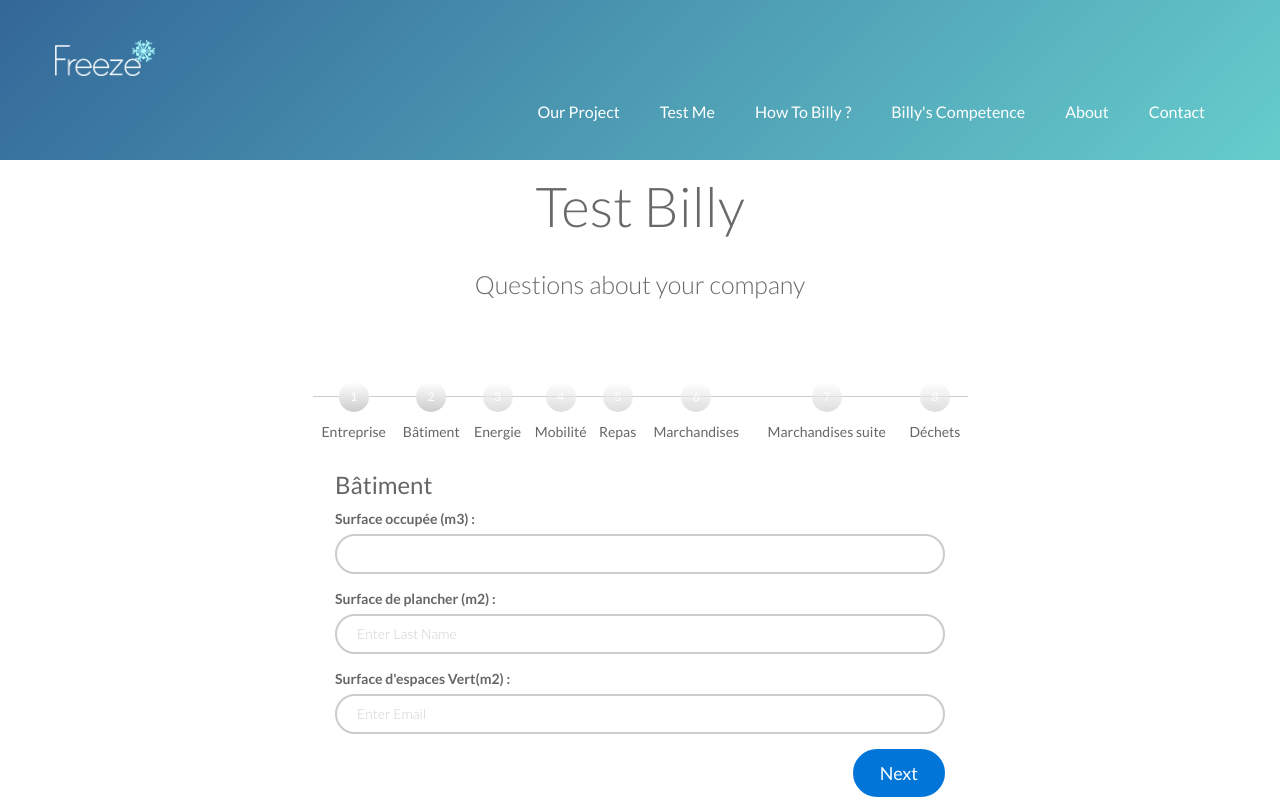
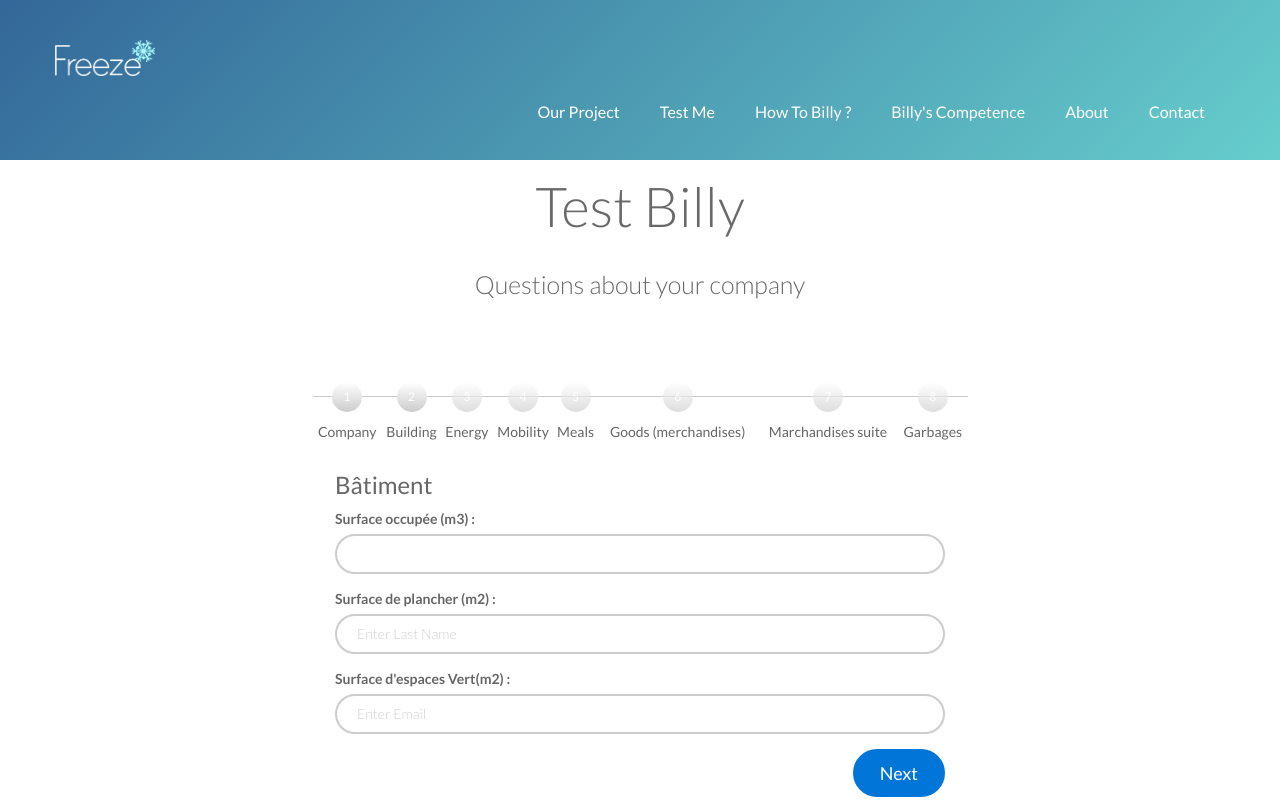
Before and after one commit to sylvainBrunet/workshop, an Angular app: page /simulateur in a window 1280 px wide. Shown: the top 800 px of the page. Built offline with nearby package versions, Linux system fonts and the light colour scheme.

Commit message:
traduction anglais

```diff
--- a/src/app/homepage/homepage.component.html
+++ b/src/app/homepage/homepage.component.html
@@ -210,22 +210,22 @@
         <div class="col-md-4 col-sm-4 col-xs-4">
           <div class="about-item scrollpoint sp-effect2">
             <img src="../../assets/img/Steps/etape1.png" class="img-responsive">
-            <h3>Etape 1</h3>
-            <p>Saisissez vos données de consommation énergétiques (énergie, eau,marchandises…)</p>
+            <h3>Step 1</h3>
+            <p>Graping the consumption data of company (like water, energy, goods ...)</p>
           </div>
         </div>
         <div class="col-md-4 col-sm-4 col-xs-4" >
           <div class="about-item scrollpoint sp-effect3">
             <img src="../../assets/img/Steps/etape2.png" class="img-responsive">
-            <h3>Etape 2</h3>
-            <p>Billy croise vos données avec celles d’une entreprise éco-labellisée qui correspond à des caractéristiques similaires à la votre.</p>
+            <h3>Step 2</h3>
+            <p>Billy interbreeds your data with those of an eco-labeled company that corresponds to characteristics similar to yours</p>
           </div>
         </div>
         <div class="col-md-4 col-sm-4 col-xs-4" >
           <div class="about-item scrollpoint sp-effect5">
             <img src="../../assets/img/Steps/etape3.png" class="img-responsive">
-            <h3>Etape 3</h3>
-            <p>Billy vous fourni un bilan graphique de votre empreinte écologique et vous donne des préconisations pour devenir éco-responsable. Il vous indique même la somme que vous économiserez !
+            <h3>Step 3</h3>
+            <p>Billy provides you with a graphic account of your ecological footprint and gives you recommendations to become eco-responsible. It even tells you the amount you'll save!
             </p>
           </div>
         </div>
@@ -238,7 +238,7 @@
       <div class="section-heading inverse scrollpoint sp-effect3">
         <h1>Get Billy</h1>
         <div class="divider"></div>
-        <a routerLink="/simulateur" class="btn btn-orange inverse btn-lg ">Tester gratuitement !</a>
+        <a routerLink="/simulateur" class="btn btn-orange inverse btn-lg ">Test Free</a>
       </div>
 
       <div class="row">
@@ -267,7 +267,7 @@
       <div class="section-heading scrollpoint sp-effect3">
         <h1>Advantages</h1>
         <div class="divider"></div>
-        <p>Learn more about Billy's advantages</p>
+
       </div>
       <div class="row">
         <div class="col-md-4 col-sm-4 scrollpoint sp-effect1">
@@ -277,7 +277,7 @@
             </a>
             <div class="media-body">
               <h3 class="media-heading">Respect de l'environnement</h3>
-              Lorem ipsum dolor sit amet.
+
             </div>
           </div>
           <div class="media text-right feature">
@@ -286,7 +286,7 @@
             </a>
             <div class="media-body">
               <h3 class="media-heading">Une plus value face aux concurrents</h3>
-              Lorem ipsum dolor sit amet.
+
             </div>
           </div>
           <div class="media text-right feature">
@@ -295,7 +295,7 @@
             </a>
             <div class="media-body">
               <h3 class="media-heading">Image de marque renforcée</h3>
-              Lorem ipsum dolor sit amet.
+
             </div>
           </div>
           <div class="media text-right feature">
@@ -304,7 +304,7 @@
             </a>
             <div class="media-body">
               <h3 class="media-heading">Obtention de labels, normes ISO</h3>
-              Lorem ipsum dolor sit amet.
+
             </div>
           </div>
           <div class="media text-right feature">
@@ -313,7 +313,7 @@
             </a>
             <div class="media-body">
               <h3 class="media-heading">Réduction de vos coûts énergétiques</h3>
-              Lorem ipsum dolor sit amet.
+
             </div>
           </div>
         </div>
@@ -327,7 +327,7 @@
             </a>
             <div class="media-body">
               <h3 class="media-heading">Amélioration de votre performance</h3>
-              Lorem ipsum dolor sit amet.
+
             </div>
           </div>
           <div class="media feature">
@@ -336,7 +336,7 @@
             </a>
             <div class="media-body">
               <h3 class="media-heading">Respect de la législation</h3>
-              Lorem ipsum dolor sit amet.
+
             </div>
           </div>
           <div class="media feature">
@@ -345,7 +345,7 @@
             </a>
             <div class="media-body">
               <h3 class="media-heading">Bien-être du personne</h3>
-              Lorem ipsum dolor sit amet.
+
             </div>
           </div>
           <div class="media feature">
@@ -354,7 +354,7 @@
             </a>
             <div class="media-body">
               <h3 class="media-heading">Plus de sources d'innovation pour l’entreprise</h3>
-              Lorem ipsum dolor sit amet.
+
             </div>
           </div>
           <div class="media active feature">
@@ -363,7 +363,7 @@
             </a>
             <div class="media-body">
               <h3 class="media-heading">And much more!</h3>
-              Lorem ipsum dolor sit amet.
+
             </div>
           </div>
         </div>
@@ -454,35 +454,35 @@
       <div class="section-heading scrollpoint sp-effect3">
         <h1>About Us</h1>
         <div class="divider"></div>
-        <p>Oleose Beautiful App Landing Page</p>
+        <p>Our team</p>
       </div>
 
       <div class="row">
         <div class="col-md-3 col-sm-3 col-xs-6">
           <div class="about-item scrollpoint sp-effect2">
             <img src="../../assets/img/team/2.png" class="img-responsive">
-            <h3>Développeur</h3>
+            <h3>Developper</h3>
 
           </div>
         </div>
         <div class="col-md-3 col-sm-3 col-xs-6" >
           <div class="about-item scrollpoint sp-effect5">
             <img src="../../assets/img/team/3.png" class="img-responsive">
-            <h3>Développeur</h3>
+            <h3>Developper</h3>
 
           </div>
         </div>
         <div class="col-md-3 col-sm-3 col-xs-6" >
           <div class="about-item scrollpoint sp-effect5">
             <img src="../../assets/img/team/4.png" class="img-responsive">
-            <h3>Développeur</h3>
+            <h3>Developper</h3>
 
           </div>
         </div>
         <div class="col-md-3 col-sm-3 col-xs-6" >
           <div class="about-item scrollpoint sp-effect1">
             <img src="../../assets/img/team/5.png" class="img-responsive">
-            <h3>Chargée de clientèle</h3>
+            <h3>Responsible for customer</h3>
 
           </div>
         </div>
--- a/src/app/simulator/simulator.component.html
+++ b/src/app/simulator/simulator.component.html
@@ -4,27 +4,27 @@
     <div class="stepwizard-row setup-panel">
       <div class="stepwizard-step">
         <a href="#step-1" type="button" class="btn btn-primary btn-circle">1</a>
-        <p>Entreprise</p>
+        <p>Company</p>
       </div>
       <div class="stepwizard-step">
         <a href="#step-2" type="button" class="btn btn-primary btn-circle">2</a>
-        <p>Bâtiment</p>
+        <p>Building</p>
       </div>
       <div class="stepwizard-step">
         <a href="#step-3" type="button" class="btn btn-default btn-circle" disabled="disabled">3</a>
-        <p>Energie</p>
+        <p>Energy</p>
       </div>
       <div class="stepwizard-step">
         <a href="#step-4" type="button" class="btn btn-default btn-circle" disabled="disabled">4</a>
-        <p>Mobilité</p>
+        <p>Mobility</p>
       </div>
       <div class="stepwizard-step">
         <a href="#step-5" type="button" class="btn btn-default btn-circle" disabled="disabled">5</a>
-        <p>Repas</p>
+        <p>Meals</p>
       </div>
       <div class="stepwizard-step">
         <a href="#step-6" type="button" class="btn btn-default btn-circle" disabled="disabled">6</a>
-        <p>Marchandises</p>
+        <p>Goods (merchandises)</p>
       </div>
       <div class="stepwizard-step">
         <a href="#step-7" type="button" class="btn btn-default btn-circle" disabled="disabled">7</a>
@@ -32,7 +32,7 @@
       </div>
       <div class="stepwizard-step">
         <a href="#step-8" type="button" class="btn btn-default btn-circle" disabled="disabled">8</a>
-        <p>Déchets</p>
+        <p>Garbages</p>
       </div>
     </div>
   </div>
```
